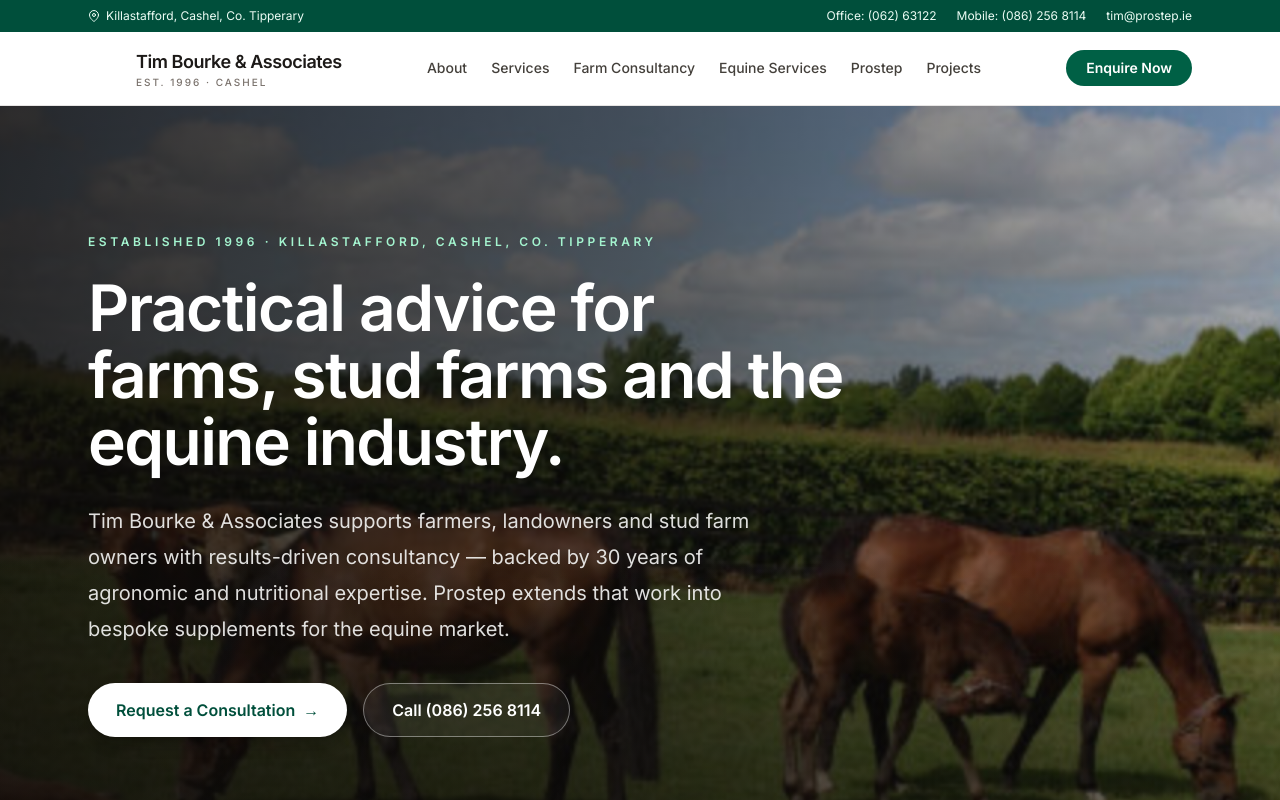
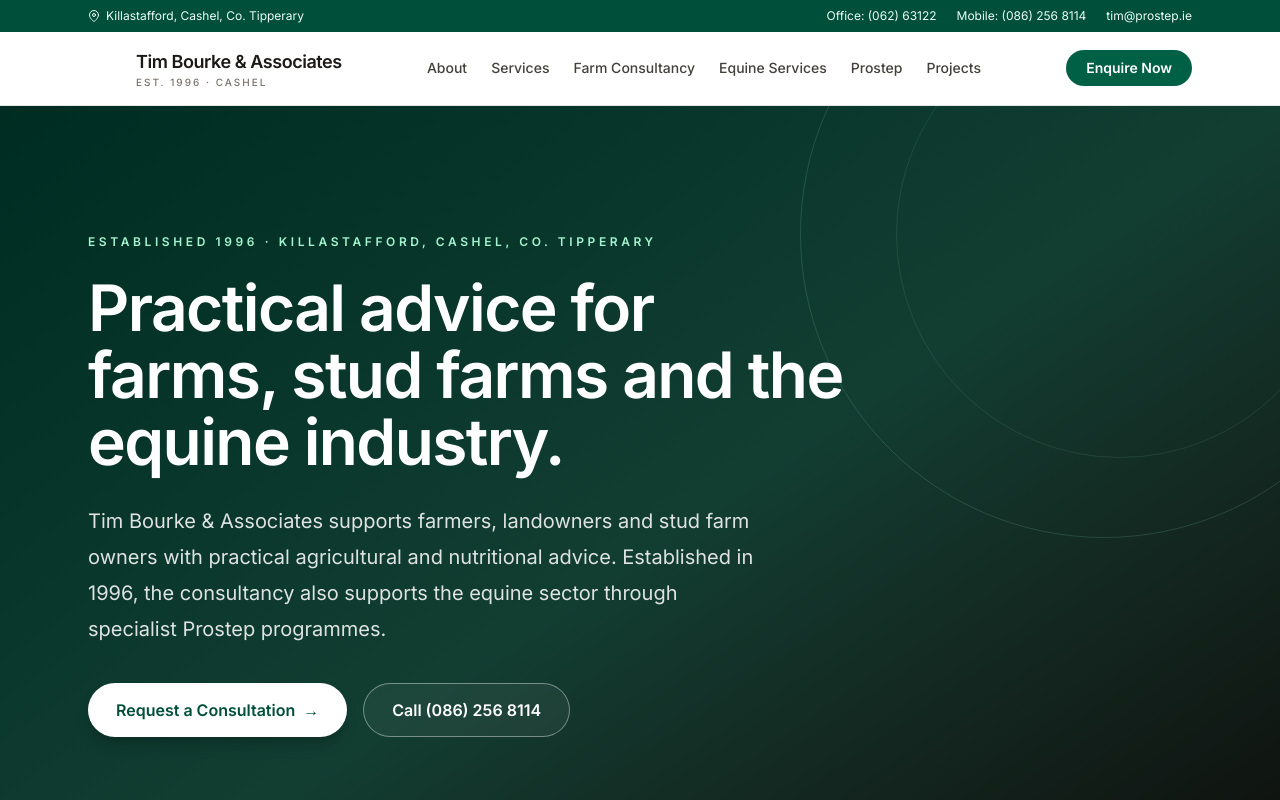
Before and after one commit to EvanM7/tim-bourke-associates-website, a Next.js app: page / in a window 1280 px wide. Shown: the top 800 px of the page. Built offline with nearby package versions, Linux system fonts and the light colour scheme; a web font is replaced by a local one.

Commit message:
design(hero): replace pixelated horse background with crisp branded gradient
Remove the reused horse photograph from the main hero, retain strong text contrast, and improve service-focused introductory copy.

```diff
--- a/components/Hero.tsx
+++ b/components/Hero.tsx
@@ -1,28 +1,12 @@
-import Image from "next/image";
 import Link from "next/link";
 
 export default function Hero() {
   return (
-    <section className="relative isolate overflow-hidden bg-stone-950">
-      {/* Background image */}
-      <div className="absolute inset-0 -z-10">
-        <Image
-          src="/horses-field.jpg"
-          alt=""
-          fill
-          priority
-          sizes="100vw"
-          className="object-cover"
-        />
-        <div
-          aria-hidden="true"
-          className="absolute inset-0 bg-gradient-to-r from-stone-950/85 via-stone-950/65 to-stone-950/30"
-        />
-        <div
-          aria-hidden="true"
-          className="absolute inset-0 bg-gradient-to-t from-stone-950/70 via-transparent to-transparent"
-        />
-      </div>
+    <section className="relative isolate overflow-hidden bg-gradient-to-br from-emerald-950 via-[#123e32] to-stone-950">
+      {/* Intentional image-free brand treatment until approved photography is available. */}
+      <div aria-hidden="true" className="pointer-events-none absolute -right-32 -top-44 h-[38rem] w-[38rem] rounded-full border border-emerald-200/15" />
+      <div aria-hidden="true" className="pointer-events-none absolute -right-16 -top-24 h-[28rem] w-[28rem] rounded-full border border-emerald-200/10" />
+      <div aria-hidden="true" className="pointer-events-none absolute inset-0 opacity-30" style={{ backgroundImage: "radial-gradient(rgba(255,255,255,0.16) 0.7px, transparent 0.7px)", backgroundSize: "24px 24px" }} />
 
       <div className="mx-auto max-w-6xl px-6 pt-24 pb-32 md:pt-32 md:pb-40">
         <div className="max-w-3xl text-white">
@@ -36,9 +20,9 @@ export default function Hero() {
 
           <p className="tba-fade-up-delay-2 mt-7 max-w-2xl text-lg leading-8 text-stone-100/90 md:text-xl md:leading-9">
             Tim Bourke &amp; Associates supports farmers, landowners and stud
-            farm owners with results-driven consultancy &mdash; backed by 30
-            years of agronomic and nutritional expertise. Prostep extends that
-            work into bespoke supplements for the equine market.
+            farm owners with practical agricultural and nutritional advice.
+            Established in 1996, the consultancy also supports the equine
+            sector through specialist Prostep programmes.
           </p>
 
           <div className="tba-fade-up-delay-3 mt-9 flex flex-col gap-4 sm:flex-row">
```
